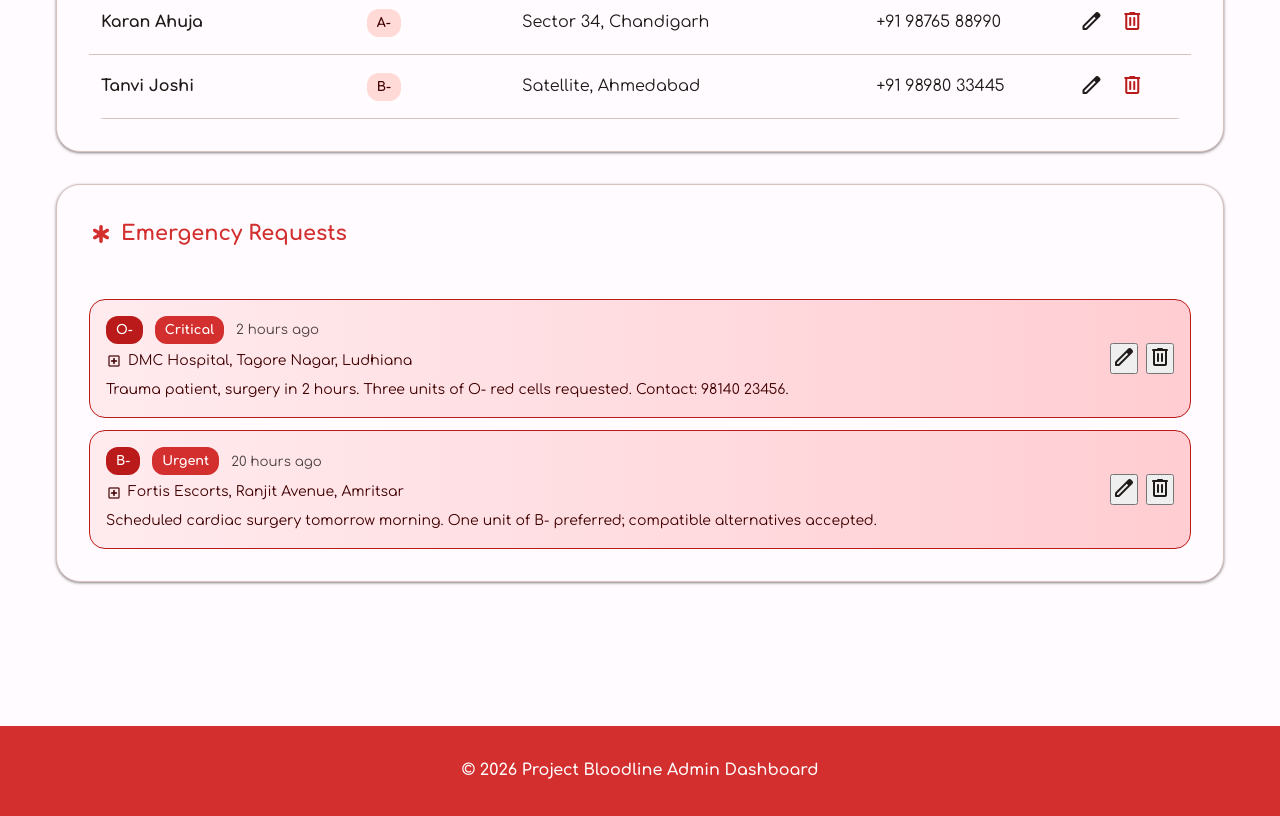
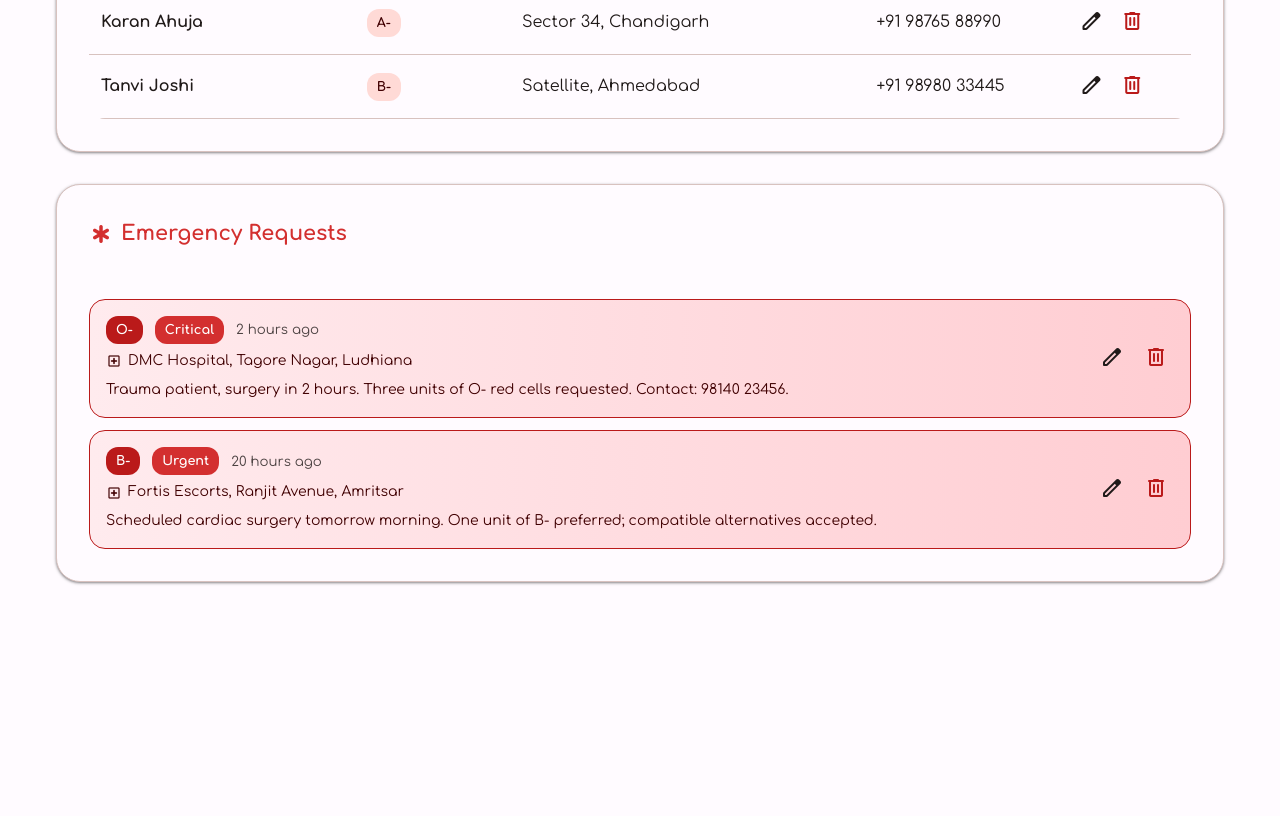
Before and after one commit to thelurkingbyte/bloodline, a plain HTML site: page admin.html in a window 1280 px wide. Shown: the part 1925-2741 px from the top of the page. After the commit the page ends 2603 px from the top, so only its background shows below. Drawn offline with nearby package versions, Linux system fonts and the light colour scheme.

Commit message:
Itsy Bitsy Fixes
Fix admin emergency request entry buttons, coherent favicon rather than different icons for favicon & header, remove unnecessary, ugly-arse footer.

```diff
--- a/admin.html
+++ b/admin.html
@@ -3,7 +3,7 @@
 <head>
   <meta charset="UTF-8">
   <meta name="viewport" content="width=device-width, initial-scale=1.0">
-  <title>Admin Dashboard - Bloodline</title>
+  <title>Admin Dashboard - Project BloodLine</title>
   <link rel="shortcut icon" href="./favicon.svg" type="image/svg+xml">
   <link rel="preconnect" href="https://fonts.googleapis.com">
   <link rel="preconnect" href="https://fonts.gstatic.com" crossorigin>
@@ -16,7 +16,7 @@
   <header class="header">
     <nav class="nav-container">
       <div class="nav-logo">
-        <img src="./logo.png" alt="Project Bloodline" height="64">
+        <img src="./logo.png" alt="Project BloodLine" height="64">
       </div>
       <a href="index.html" class="btn btn-primary btn-sm">
         <span class="material-symbols-rounded">home</span>
@@ -139,13 +139,6 @@
       </div>
     </section>
   </main>
-
-  <footer class="footer">
-    <div class="container">
-      <p class="footer-text">© 2026 Project Bloodline Admin Dashboard</p>
-    </div>
-  </footer>
-
   <script src="seed.js"></script>
   <script src="admin.js"></script>
 </body>
--- a/admin.js
+++ b/admin.js
@@ -1,4 +1,4 @@
-// Bloodline Admin Dashboard - Vanilla JavaScript
+// BloodLine Admin Dashboard - Vanilla JavaScript
 let donors = JSON.parse(localStorage.getItem('bloodline_donors') || '[]');
 let emergencies = JSON.parse(localStorage.getItem('bloodline_emergencies') || '[]');
 
@@ -91,7 +91,7 @@ function renderAdminDonorsTable() {
            <span class="material-symbols-rounded">edit</span>
          </button>
          <button class="btn-icon" onclick="deleteDonor(${donor.id})" title="Delete donor">
-           <span class="material-symbols-rounded">delete</span>
+           <span class="material-symbols-rounded" style="color:#ba1a1a"">delete</span>
          </button>
        </td>
     </tr>
@@ -136,7 +136,7 @@ function renderAdminEmergencyList() {
           <span class="material-symbols-rounded">edit</span>
         </button>
         <button class="btn-icon" onclick="deleteEmergency(${emergency.id})" title="Delete emergency request" style="color: var(--md-sys-color-error);">
-          <span class="material-symbols-rounded">delete</span>
+          <span class="material-symbols-rounded" style="color:#ba1a1a"">delete</span>
         </button>
       </div>
     </div>
--- a/app.js
+++ b/app.js
@@ -1,4 +1,4 @@
-// Bloodline App - Vanilla JavaScript
+// BloodLine App - Vanilla JavaScript
 // Data Storage using localStorage
 let donors = JSON.parse(localStorage.getItem('bloodline_donors') || '[]');
 let emergencies = JSON.parse(localStorage.getItem('bloodline_emergencies') || '[]');
--- a/seed.js
+++ b/seed.js
@@ -1,4 +1,4 @@
-// Seed data for Bloodline.
+// Seed data for BloodLine.
 // Runs before app.js / admin.js so the site never starts empty.
 // It only fills localStorage when the keys do not exist yet, so any donor
 // added or removed later is preserved.
--- a/style.css
+++ b/style.css
@@ -949,7 +949,7 @@ body {
   display: inline-block;
 }
 
-.admin-table .btn-icon {
+.btn-icon {
   background: none;
   border: none;
   color: var(--color-error);
@@ -958,10 +958,7 @@ body {
   border-radius: 8px;
   transition: background 0.2s ease;
 }
-
-.admin-table .btn-icon:hover {
-  background-color: var(--color-error-container);
-}
+.btn-icon:hover { background-color: var(--color-error-container); }
 
 .admin-emergency-list {
   display: grid;
```
Also changed, not shown: index.html (+1 -8 lines), favicon.png (added).
